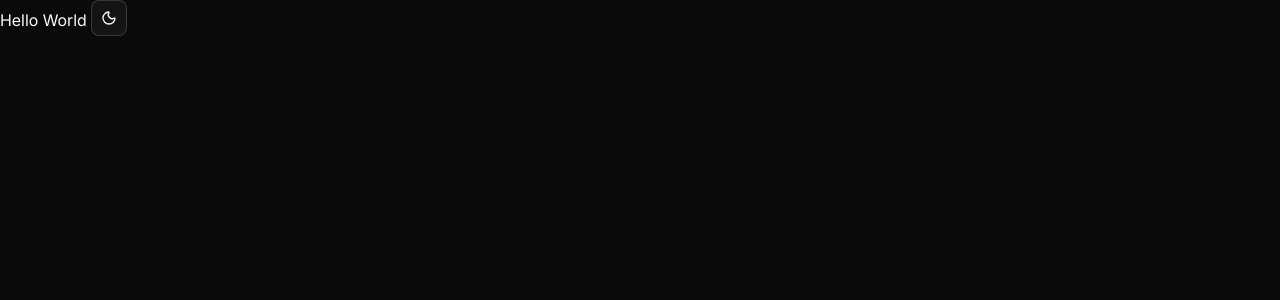
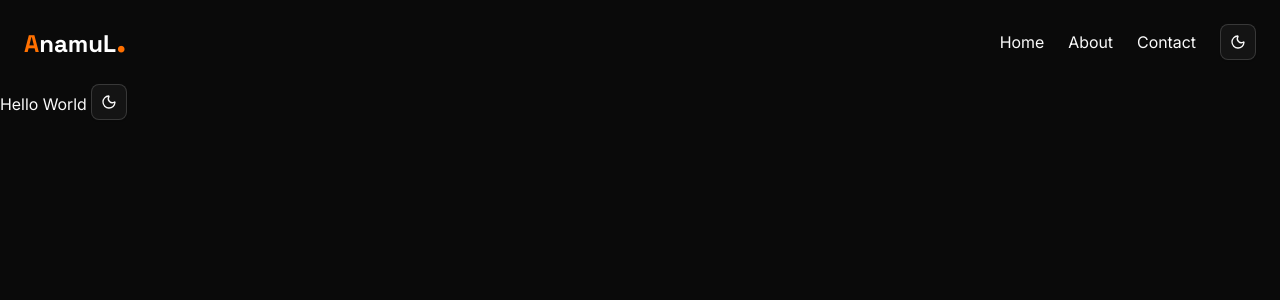
Before and after one commit to programmeranamul/anamul, a Next.js app: page / in a window 1280 px wide. Shown: the top 300 px of the page. Built offline with nearby package versions, Linux system fonts and the light colour scheme.

Commit message:
Navbar cpmplete

```diff
--- a/app/globals.css
+++ b/app/globals.css
@@ -6,7 +6,6 @@
 body {
   font-family: "Inter", sans-serif;
 }
-
 
 :root {
   --radius: 0.625rem;
@@ -43,7 +42,6 @@ body {
   --sidebar-ring: oklch(0.708 0 0);
 }
 
-
 .dark {
   --background: oklch(0.145 0 0);
   --foreground: oklch(0.985 0 0);
@@ -76,6 +74,47 @@ body {
   --sidebar-accent-foreground: oklch(0.985 0 0);
   --sidebar-border: oklch(1 0 0 / 10%);
   --sidebar-ring: oklch(0.556 0 0);
+}
+
+@theme {
+  /* --- CUSTOM COLORS (using --color-<name>-<shade>) --- */
+
+  /* Primary Color Scale (to generate classes like: bg-primary-100, text-primary-500) */
+  --color-primary-100: #fff1e6;
+  --color-primary-500: #ff7000;
+
+  /* Dark Color Scale (to generate classes like: bg-dark-100, text-dark-400) */
+  --color-dark-100: #000000;
+  --color-dark-200: #0f1117;
+  --color-dark-300: #151821;
+  --color-dark-400: #212734;
+  --color-dark-500: #101012;
+
+  /* Light Color Scale (to generate classes like: bg-light-850, text-light-500) */
+  --color-light-900: #ffffff;
+  --color-light-800: #f4f6f8;
+  --color-light-850: #fdfdfd; /* This is the specific color that caused your original error */
+  --color-light-700: #dce3f1;
+  --color-light-500: #7b8ec8;
+  --color-light-400: #858ead;
+
+  /* --- CUSTOM SHADOWS (using --shadow-<name>) --- */
+
+  /* Tailwind shadows typically define the shadow value directly */
+  --shadow-light-100: 0px 12px 20px 0px rgba(184, 184, 184, 0.03),
+    0px 6px 12px 0px rgba(184, 184, 184, 0.02),
+    0px 2px 4px 0px rgba(184, 184, 184, 0.03);
+  --shadow-light-200: 10px 10px 20px 0px rgba(218, 213, 213, 0.1);
+  --shadow-light-300: -10px 10px 20px 0px rgba(218, 213, 213, 0.1);
+  --shadow-dark-100: 0px 2px 10px 0px rgba(46, 52, 56, 0.1);
+  --shadow-dark-200: 2px 0px 20px 0px rgba(39, 36, 36, 0.04);
+
+  /* --- CUSTOM SCREEN BREAKPOINTS (using --breakpoint-<name>) --- */
+  --breakpoint-xs: 420px;
+
+  /* --- CUSTOM FONT FAMILIES (using --font-<name>) --- */
+  --font-inter: var(--font-inter), sans-serif; /* Assumes you are importing the font via CSS variables */
+  --font-space-grotesk: var(--font-space-grotesk), sans-serif;
 }
 
 @theme inline {
@@ -119,7 +158,6 @@ body {
   --color-sidebar-ring: var(--sidebar-ring);
 }
 
-
 @layer base {
   * {
     @apply border-border outline-ring/50;
@@ -127,4 +165,11 @@ body {
   body {
     @apply bg-background text-foreground;
   }
+  .flex-between {
+    @apply flex justify-between items-center;
+  }
+
+  .h2-bold {
+    @apply text-[24px] font-bold leading-[31.2px];
+  }
 }
--- a/app/layout.tsx
+++ b/app/layout.tsx
@@ -1,6 +1,7 @@
 import type { Metadata } from "next";
 import localFont from "next/font/local";
 import { ThemeProvider } from "next-themes";
+import Navbar from "@/components/navbar";
 
 import "./globals.css";
 
@@ -33,10 +34,12 @@ export default function RootLayout({
         <ThemeProvider
           attribute="class"
           defaultTheme="dark"
-          // enableSystem
           disableTransitionOnChange
         >
-          {children}
+          <main>
+            <Navbar />
+            {children}
+          </main>
         </ThemeProvider>
       </body>
     </html>
--- /dev/null
+++ b/components/navbar/index.tsx
@@ -0,0 +1,26 @@
+import Link from "next/link";
+import React from "react";
+import { Theme } from "./Theme";
+
+function Index() {
+  return (
+    <nav className="w-full flex-between p-6 gap-6">
+      <Link href="/">
+        <p className="font-space-grotesk h2-bold text-dark-100 dark:text-light-900 ">
+          <span className="text-primary-500">A</span>namuL
+          <span className="text-primary-500 text-[35px]">.</span>
+        </p>
+      </Link>
+      <div className="flex items-center gap-6">
+        <Link href="/">Home</Link>
+        <Link href="/">About</Link>
+        <Link href="/">Contact</Link>
+        <div>
+          <Theme />
+        </div>
+      </div>
+    </nav>
+  );
+}
+
+export default Index;
```
